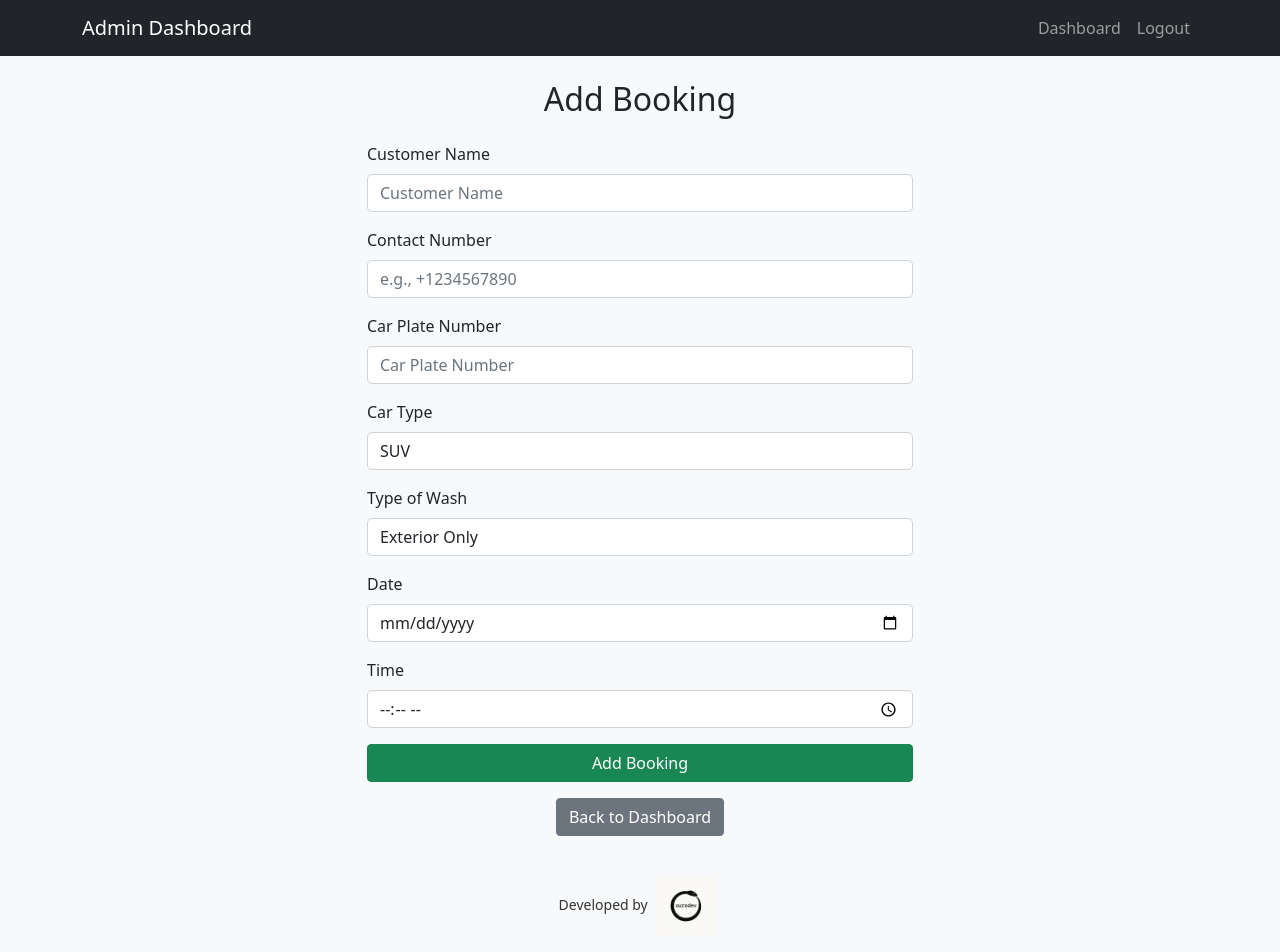
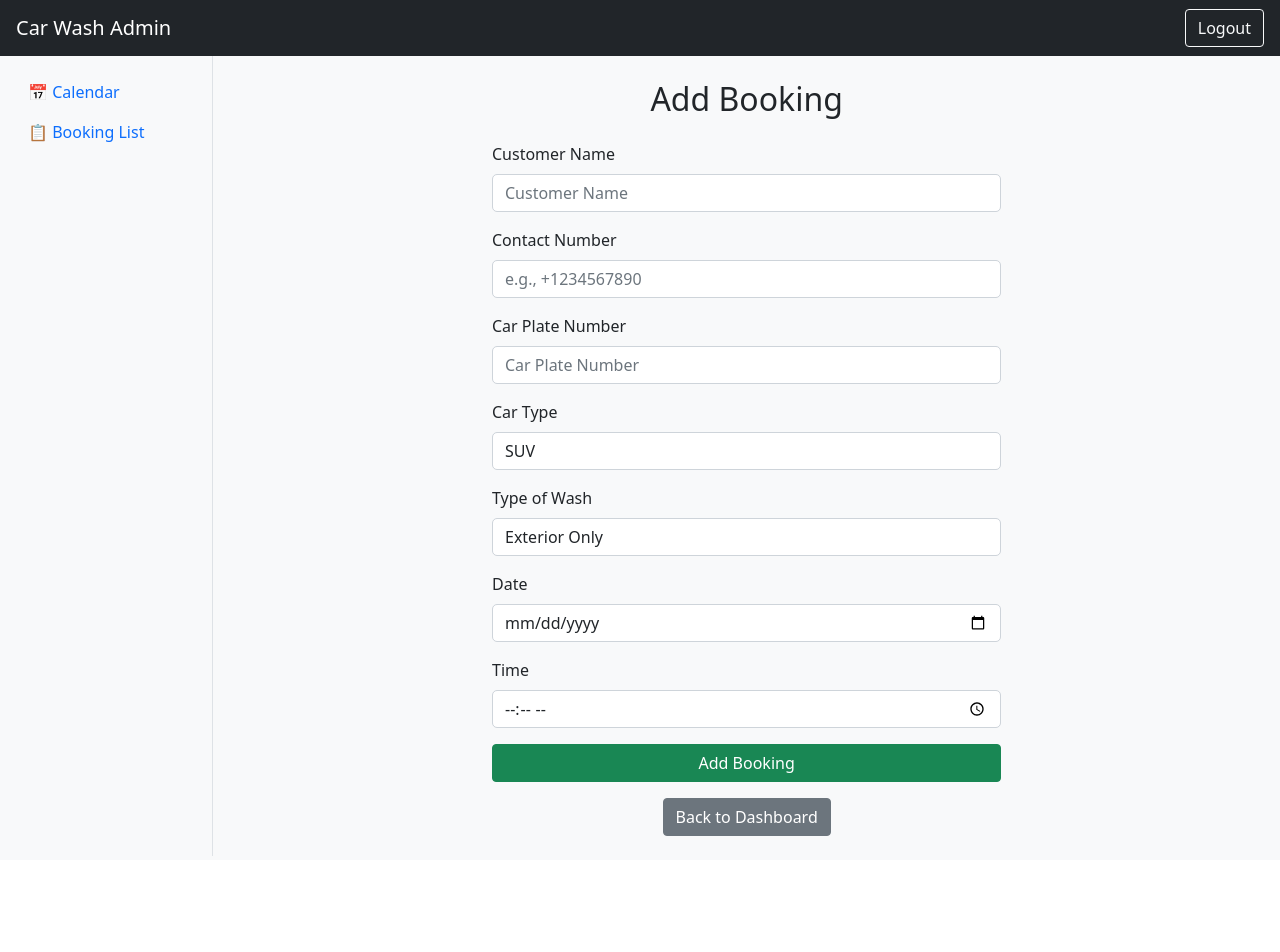
Before and after one commit to snek5/ss_bookingsys_carwash, a Flask app: page /admin/booking/add in a window 1280 px wide. After the commit the page ends 856 px from the top, so only its background shows below. Run offline with Flask 3, Linux system fonts and the light colour scheme; a user stored in the database is signed in; some libraries are stand-ins or nearby versions.

Commit message:
Updated /admin and README

```diff
--- a/app/static/script.js
+++ b/app/static/script.js
@@ -1,52 +1,33 @@
-document.addEventListener("DOMContentLoaded", function() {
-    var calendarEl = document.getElementById("calendar");
-    var calendar = new FullCalendar.Calendar(calendarEl, {
+document.addEventListener("DOMContentLoaded", function () {
+    const calendarEl = document.getElementById("calendar");
+    if (!calendarEl || typeof FullCalendar === 'undefined') return;
+
+    const calendar = new FullCalendar.Calendar(calendarEl, {
         initialView: "timeGridDay",
+        themeSystem: "bootstrap5",
+        slotMinTime: "09:00:00",
+        slotMaxTime: "18:00:00",
         headerToolbar: {
             left: "prev,next today",
             center: "title",
             right: "dayGridMonth,timeGridWeek,timeGridDay"
         },
-        themeSystem: "bootstrap5",
-        height: "auto",
-        slotMinTime: "09:00:00",
-        slotMaxTime: "18:00:00",
         events: "/admin/api/bookings",
-
         eventDidMount: function(info) {
-            if (info.event.extendedProps.status === "Attended") {
-                info.el.style.textDecoration = "line-through";  // Strikethrough
-                info.el.style.opacity = "0.6";  // Dim the color
-            } else if (info.event.extendedProps.status === "No Show") {
-                info.el.style.backgroundColor = "red";  // Highlight no-shows in red
+            const status = info.event.extendedProps.status;
+            if (status === "Attended") {
+                info.el.style.textDecoration = "line-through";
+                info.el.style.opacity = 0.6;
+            } else if (status === "No Show") {
+                info.el.style.backgroundColor = "red";
             }
         },
-
         eventClick: function(info) {
             if (confirm("Edit this booking?")) {
-                window.location.href = "/admin/booking/edit/" + info.event.id;
+                window.location.href = `/admin/booking/edit/${info.event.id}`;
             }
         }
     });
+
     calendar.render();
 });
-
-// Handle status update buttons
-document.querySelectorAll(".update-status").forEach(button => {
-    button.addEventListener("click", function() {
-        var bookingId = this.getAttribute("data-id");
-        var newStatus = this.getAttribute("data-status");
-
-        fetch(`/admin/api/update-status/${bookingId}`, {
-            method: "POST",
-            headers: { "Content-Type": "application/json" },
-            body: JSON.stringify({ status: newStatus })
-        }).then(response => response.json()).then(data => {
-            if (data.success) {
-                location.reload();  // Refresh page after update
-            } else {
-                alert("Error updating status");
-            }
-        });
-    });
-});
--- a/app/static/styles.css
+++ b/app/static/styles.css
@@ -64,16 +64,18 @@ form .form-control {
 }
 
 .footer {
-    position: relative;
-    bottom: 0;
-    width: 100%;
-    background-color: #f8f9fa; /* Light gray Bootstrap color */
-    color: #333;
-    font-size: 14px;
+    background-color: #f8f9fa;
+    padding: 10px 0;
+    text-align: center;
+}
+.footer-logo {
+    height: 60px;
+    vertical-align: middle;
+    margin-left: 5px;
 }
 
-.footer-logo {
-    height: 60px; /* Adjust size */
-    margin: 0 5px;
-    vertical-align: middle;
+/* Sidebar-specific styles (only for calendar.html) */
+.nav-link.active {
+    font-weight: bold;
+    color: #007bff;
 }
--- /dev/null
+++ b/app/templates/admin_base.html
@@ -0,0 +1,44 @@
+{% set active_endpoint = request.endpoint.split('.')[-1] %}
+
+<!DOCTYPE html>
+<html lang="en">
+<head>
+    <meta charset="UTF-8">
+    <title>{% block title %}Admin{% endblock %}</title>
+    <link rel="stylesheet" href="{{ url_for('static', filename='bootstrap.css') }}">
+    <link rel="stylesheet" href="{{ url_for('static', filename='styles.css') }}">
+    <script src="{{ url_for('static', filename='index.global.js') }}"></script>
+</head>
+<body>
+
+<!-- Top Nav -->
+<nav class="navbar navbar-dark bg-dark px-3">
+    <a class="navbar-brand" href="#">Car Wash Admin</a>
+    <a class="btn btn-outline-light ms-auto" href="{{ url_for('admin.logout') }}">Logout</a>
+</nav>
+
+<div class="container-fluid">
+    <div class="row">
+        <!-- Sidebar -->
+        <div class="col-md-2 bg-light border-end vh-100 py-3">
+            <ul class="nav flex-column">
+                <li class="nav-item">
+                    <a href="{{ url_for('admin.calendar_view') }}" class="nav-link {% if active_endpoint == 'calendar' %}active fw-bold text-primary{% endif %}">📅 Calendar</a>
+                </li>
+                <li class="nav-item">
+                    <a href="{{ url_for('admin.dashboard') }}" class="nav-link {% if active_endpoint == 'dashboard' %}active fw-bold text-primary{% endif %}">📋 Booking List</a>
+                </li>
+            </ul>
+        </div>
+
+        <!-- Main Content -->
+        <div class="col-md-10 py-4">
+            {% block content %}{% endblock %}
+        </div>
+    </div>
+</div>
+
+<script src="{{ url_for('static', filename='bootstrap.bundle.js') }}"></script>
+<script src="{{ url_for('static', filename='script.js') }}"></script>
+</body>
+</html>
--- a/app/templates/booking_form.html
+++ b/app/templates/booking_form.html
@@ -1,4 +1,4 @@
-{% extends 'layout.html' %}
+{% extends 'admin_base.html' %}
 {% block title %}{{ action }} Booking{% endblock %}
 {% block content %}
 
--- a/app/templates/delete_booking.html
+++ b/app/templates/delete_booking.html
@@ -1,4 +1,4 @@
-{% extends "layout.html" %}
+{% extends 'admin_base.html' %}
 {% block title %}Delete Booking{% endblock %}
 {% block content %}
 
--- a/app/templates/edit_booking.html
+++ b/app/templates/edit_booking.html
@@ -1,4 +1,4 @@
-{% extends "layout.html" %}
+{% extends 'admin_base.html' %}
 {% block title %}Edit Booking{% endblock %}
 {% block content %}
 
--- a/app/templates/index.html
+++ b/app/templates/index.html
@@ -1,4 +1,4 @@
-{% extends 'layout.html' %}
+{% extends 'base.html' %}  {# ✅ public-facing page, no sidebar #}
 {% block title %}Book a Car Wash{% endblock %}
 {% block content %}
 
--- a/app/templates/layout.html
+++ b/app/templates/layout.html
@@ -3,51 +3,42 @@
 <head>
     <meta charset="UTF-8">
     <meta name="viewport" content="width=device-width, initial-scale=1.0">
-    <title>{% block title %}Car Wash Booking System{% endblock %}</title>
+    <title>{% block title %}Admin{% endblock %}</title>
 
-    <!-- Bootstrap CSS -->
     <link rel="stylesheet" href="{{ url_for('static', filename='bootstrap.css') }}">
     <link rel="stylesheet" href="{{ url_for('static', filename='styles.css') }}">
+    <link rel="stylesheet" href="{{ url_for('static', filename='index.global.js') }}">
 </head>
 <body>
 
-    <!-- Navigation Bar -->
+<!-- 🔵 Top Navbar -->
 <nav class="navbar navbar-expand-lg navbar-dark bg-dark">
     <div class="container">
-            <a class="navbar-brand" href="{{ url_for('admin.dashboard') }}">Admin Dashboard</a>
-            <button class="navbar-toggler" type="button" data-bs-toggle="collapse" data-bs-target="#navbarNav">
-                <span class="navbar-toggler-icon"></span>
-            </button>
-            <div class="collapse navbar-collapse" id="navbarNav">
-                <ul class="navbar-nav ms-auto">
-                    <li class="nav-item"><a class="nav-link" href="{{ url_for('admin.dashboard') }}">Dashboard</a></li>
-                    <li class="nav-item"><a class="nav-link" href="{{ url_for('admin.logout') }}">Logout</a></li>
+        <a class="navbar-brand" href="#">Car Wash Admin</a>
+        <div class="collapse navbar-collapse justify-content-end">
+            <ul class="navbar-nav">
+                <li class="nav-item">
+                    <a class="nav-link" href="{{ url_for('admin.logout') }}">Logout</a>
+                </li>
             </ul>
         </div>
     </div>
 </nav>
 
-    <div class="container mt-4">
+<!-- 🔵 Page Content -->
+<div class="container-fluid py-3">
     {% block content %}{% endblock %}
 </div>
 
-    <script src="{{ url_for('static', filename='index.global.js') }}"></script>
-
-    <!-- Bootstrap JS -->
-    <script src="{{ url_for('static', filename='bootstrap.bundle.js') }}"></script>
-    <script src="{{ url_for('static', filename='script.js') }}"></script>
-
-</body>
-<footer class="footer mt-4 py-3 bg-light text-center">
-    <div class="container">
-        <p class="mb-0">
+<!-- Footer -->
+<footer class="footer text-center mt-4">
+    <p>
         Developed by
-            <img src="{{ url_for('static', filename='img/ourodev.png') }}"
-                 alt="OuroDev Logo"
-                 class="footer-logo">
-            <!-- <strong>OuroDev</strong> -->
+        <img src="{{ url_for('static', filename='img/ourodev.png') }}" alt="OuroDev" class="footer-logo">
+        <strong>OuroDev</strong>
     </p>
-    </div>
 </footer>
 
+<script src="{{ url_for('static', filename='bootstrap.bundle.js') }}"></script>
+</body>
 </html>
```
Also changed, not shown: app/templates/admin.html (+1 -8 lines), app/templates/base.html (added, +32 -0 lines), app/templates/calendar.html (+11 -3 lines), README.md (added), instance/car_wash.db, 1 other file. Lines whose indentation alone changed are shown as unchanged.
